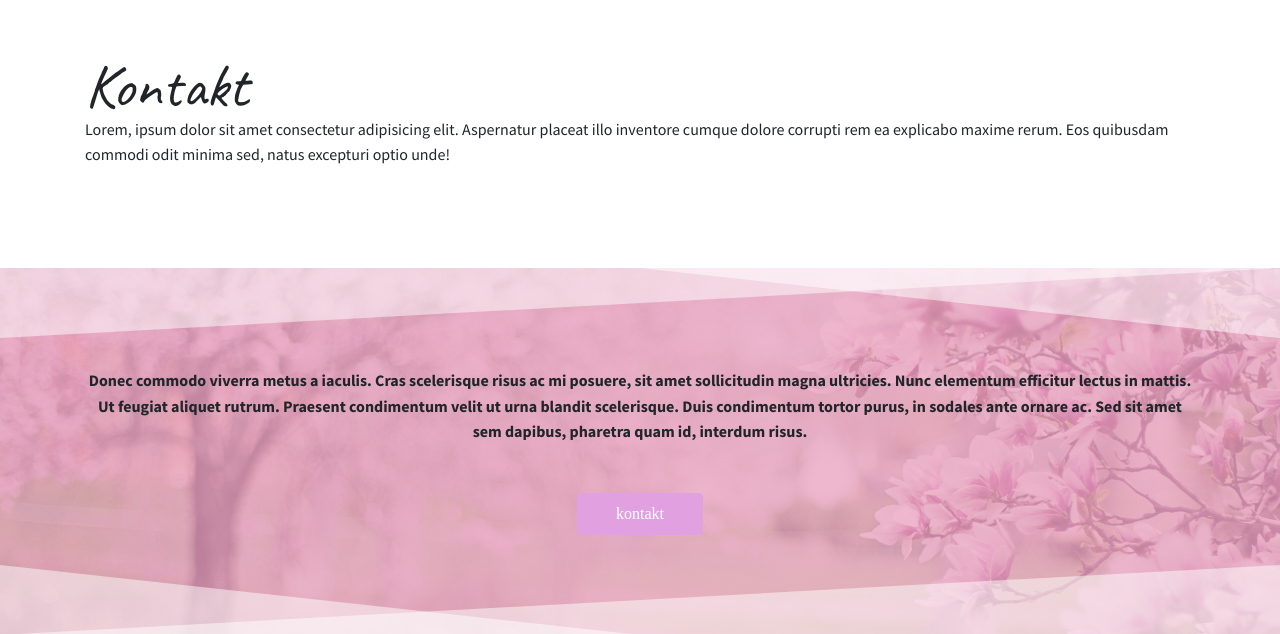
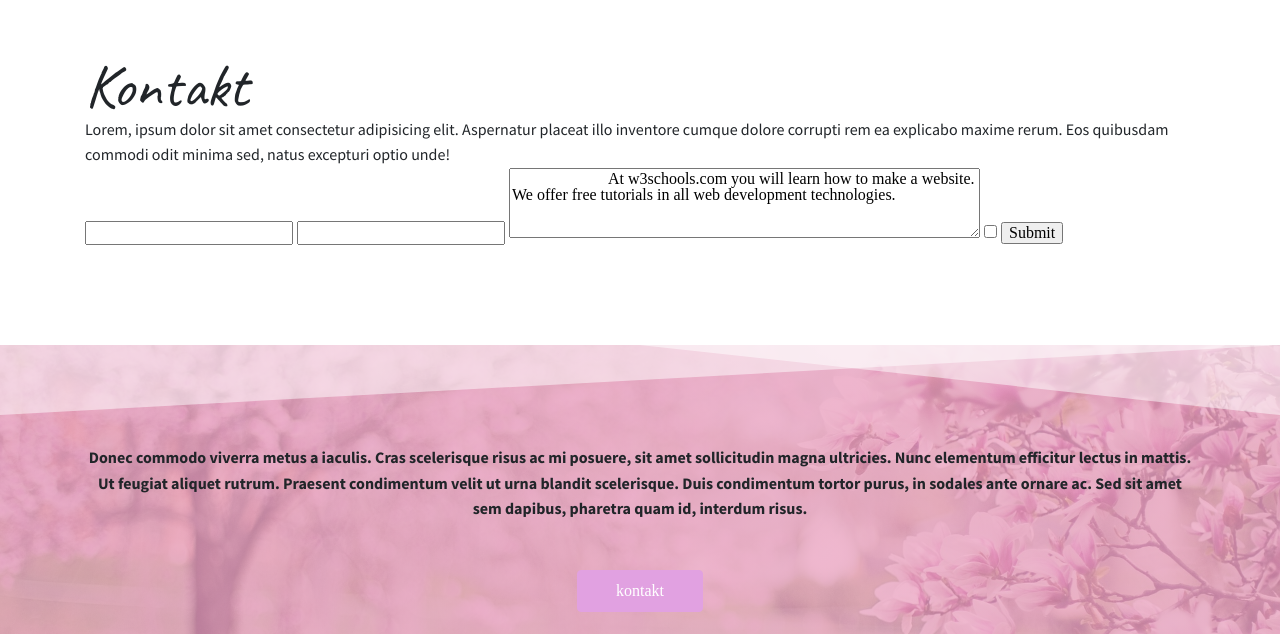
Before and after one commit to webyou-pl/Sara, a PHP site: page /subpages/kontakt.php in a window 1280 px wide. Shown: the part 299-933 px from the top of the page. Run offline with PHP 8.4, Linux system fonts and the light colour scheme; some libraries are stand-ins or nearby versions.

Commit message:
add inputs

```diff
--- a/subpages/kontakt.php
+++ b/subpages/kontakt.php
@@ -15,6 +15,16 @@
             <div class="container">
                 <h1>Kontakt</h1>
                 <p>Lorem, ipsum dolor sit amet consectetur adipisicing elit. Aspernatur placeat illo inventore cumque dolore corrupti rem ea explicabo maxime rerum. Eos quibusdam commodi odit minima sed, natus excepturi optio unde!</p>
+                <form>
+                    <input type="email">
+                    <input type="tel">
+                    <textarea rows="4" cols="50">
+                        At w3schools.com you will learn how to make a website. We offer free tutorials in all web development technologies.
+                    </textarea>
+                    <input type="checkbox">
+                    <input type="submit" value="Submit">
+                </form>
+
             </div>
         </main>
         <?php
```
